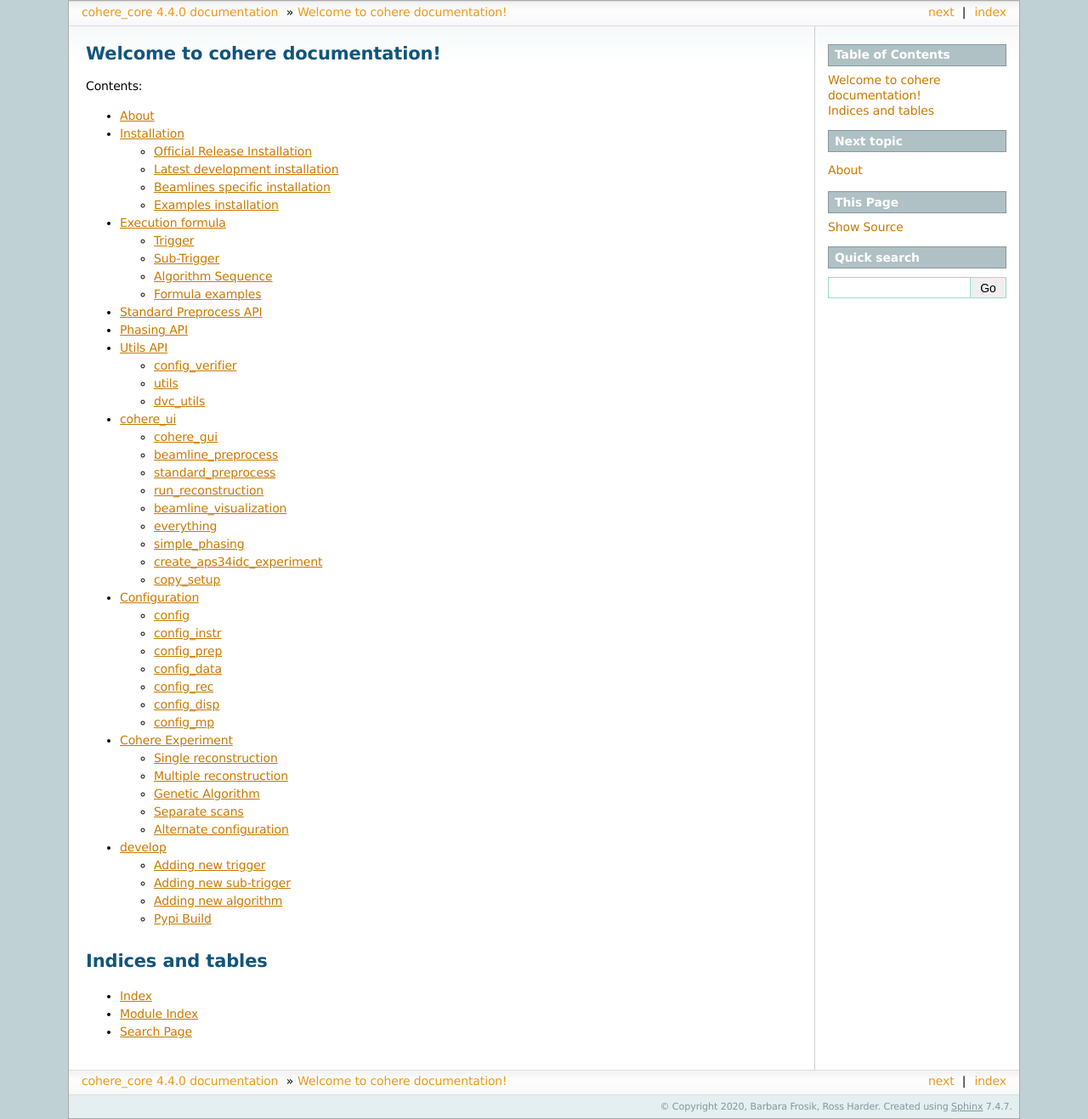
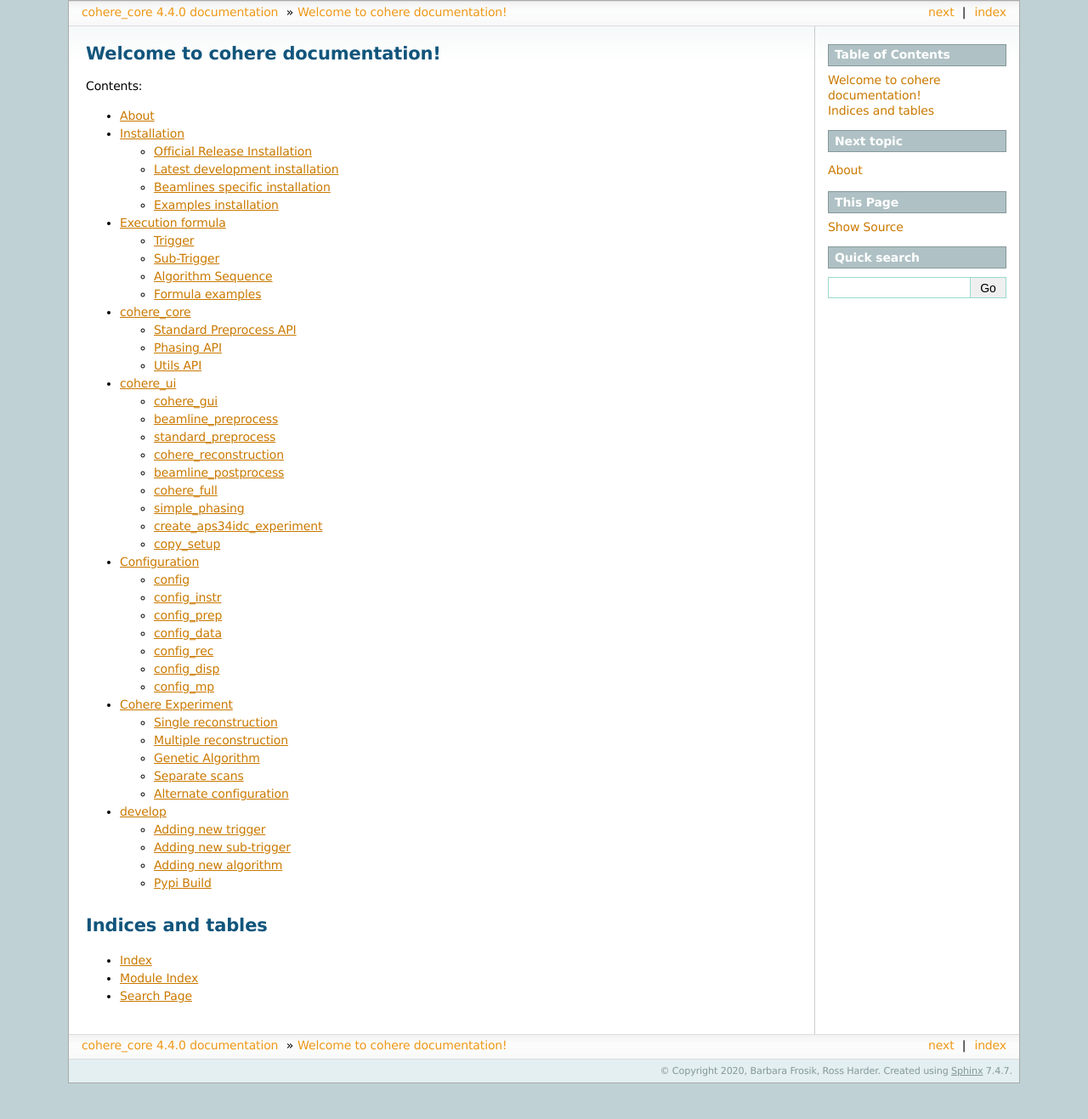
Before and after one commit to AdvancedPhotonSource/cohere, a Sphinx documentation site: the page built from docs/source/index.rst, in a window 1280 px wide. Shown: the whole page at 85% size. Built offline with Sphinx 7.4.7, drawn with Linux system fonts in a browser that asks for light colours; after the commit the page ends 1275 px from its top, so only the background shows below that.

Commit message:
updated docs for cohere_ui scripts change

```diff
--- a/docs/source/api_cohere_ui.rst
+++ b/docs/source/api_cohere_ui.rst
@@ -24,17 +26,17 @@
 -------------------
 .. automodule:: cohere_ui.standard_preprocess
 
-run_reconstruction
--------------------
-.. automodule:: cohere_ui.run_reconstruction
+cohere_reconstruction
+---------------------
+.. automodule:: cohere_ui.cohere_reconstruction
 
-beamline_visualization
-----------------------
-.. automodule:: cohere_ui.beamline_visualization
+beamline_postprocess
+--------------------
+.. automodule:: cohere_ui.beamline_postprocess
 
-everything
-----------
-.. automodule:: cohere_ui.everything
+cohere_full
+-----------
+.. automodule:: cohere_ui.cohere_full
 
 simple_phasing
 --------------
--- a/docs/source/conf.py
+++ b/docs/source/conf.py
@@ -83,6 +83,7 @@
                         'pyvista',
                         'notebook',
                         'gputil',
+                        'pandas'
                         ]
 
 master_doc = 'index'
--- a/docs/source/config_instr.rst
+++ b/docs/source/config_instr.rst
@@ -310,7 +310,7 @@
 
 
 beamline aps_20ide
------------------
+------------------
 All the listed parameters are mandatory for the 20-IDE beamline.
 
 Parameters
--- a/docs/source/index.rst
+++ b/docs/source/index.rst
@@ -8,9 +8,7 @@
    about
    installation
    define_alg_seq
-   api_standard_preprocess
-   api_phasing
-   api_utils
+   api_cohere_core
    api_cohere_ui
    configuration
    cohere_experiment
```
Also changed, not shown: other parts of docs/source/api_cohere_ui.rst (+3 -1 lines), docs/source/api_cohere_core.rst (added, +10 -0 lines).
